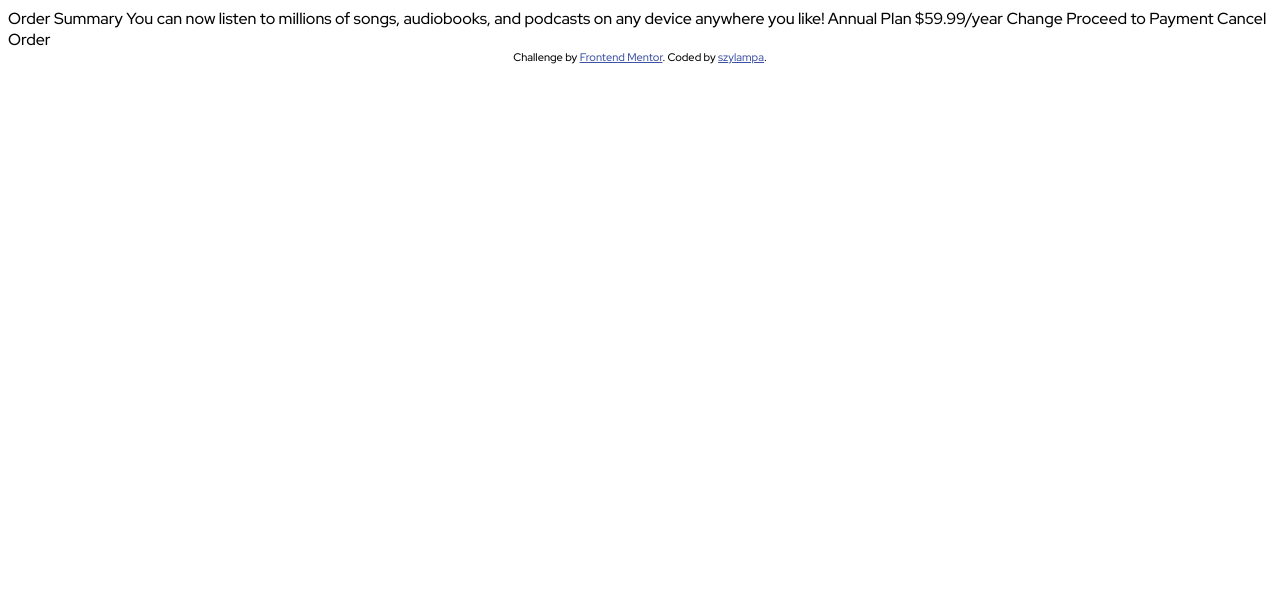
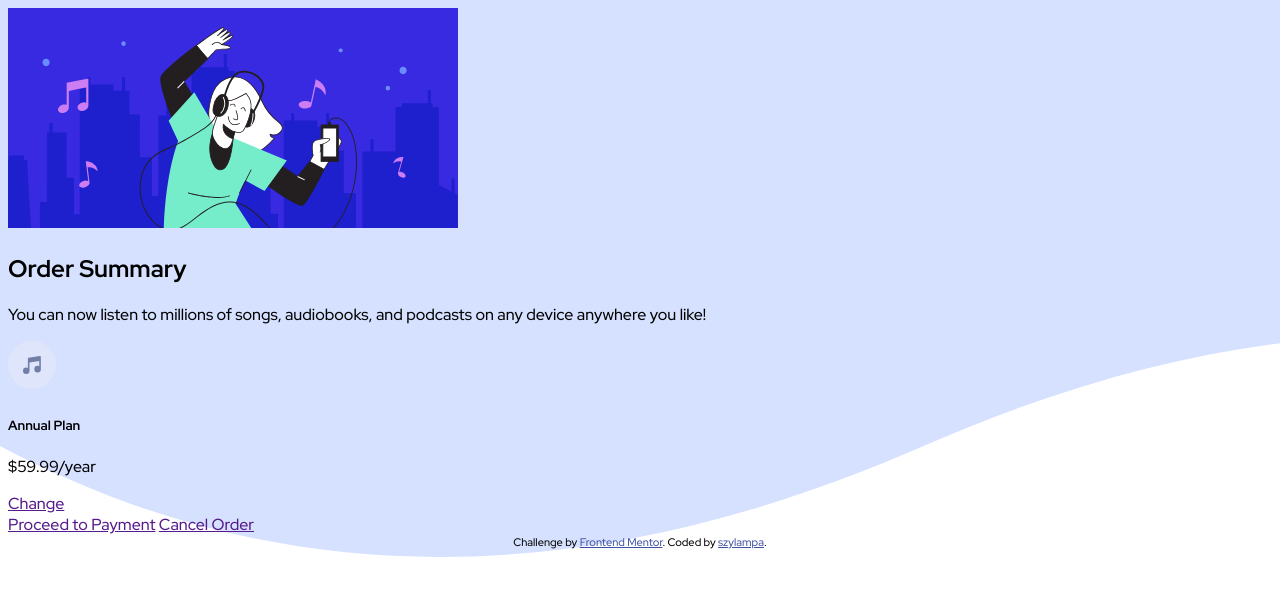
Before and after one commit to szylampa/order-summary-component-main, a plain HTML site: page index.html in a window 1280 px wide. Drawn offline with Linux system fonts and the light colour scheme.

Commit message:
html structure done and background added

```diff
--- a/index.html
+++ b/index.html
@@ -16,18 +16,27 @@
 
 <body>
 
-  Order Summary
-
-  You can now listen to millions of songs, audiobooks, and podcasts on any
-  device anywhere you like!
-
-  Annual Plan
-  $59.99/year
-
-  Change
-
-  Proceed to Payment
-  Cancel Order
+  <div class="container">
+    <div class="illustration-hero"><img src="./images/illustration-hero.svg" alt="image of a persong enjoying music">
+    </div>
+    <div class="text-content">
+      <h2 class="title">Order Summary</h2>
+      <p class="subtitle"> You can now listen to millions of songs, audiobooks, and podcasts on any device anywhere you
+        like!</p>
+      <div class="plan-box">
+        <div class="plan-box-left">
+          <img src="./images/icon-music.svg" alt="image of a music note">
+          <div>
+            <h5>Annual Plan</h5>
+            <p>$59.99/year</p>
+          </div>
+        </div>
+        <a href="">Change</a>
+      </div>
+      <a class="proceed-btn" href="">Proceed to Payment</a>
+      <a class="cancel-btn" href="">Cancel Order</a>
+    </div>
+  </div>
 
   <div class="attribution">
     Challenge by <a href="https://www.frontendmentor.io?ref=challenge" target="_blank">Frontend Mentor</a>.
--- a/style.css
+++ b/style.css
@@ -8,6 +8,9 @@
 
 body {
     font-family: 'Red Hat Display', sans-serif;
+    background-image: url(./images/pattern-background-desktop.svg);
+    background-repeat: no-repeat;
+    background-size: cover;
 }
 
 .attribution {
```
